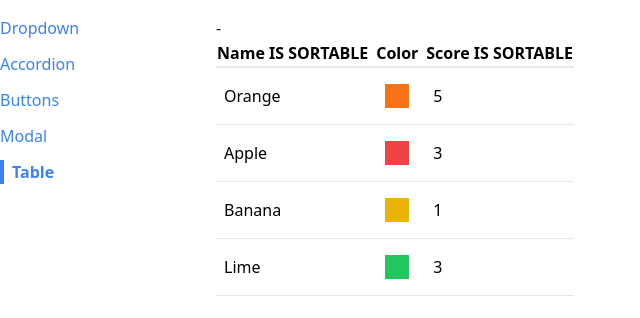
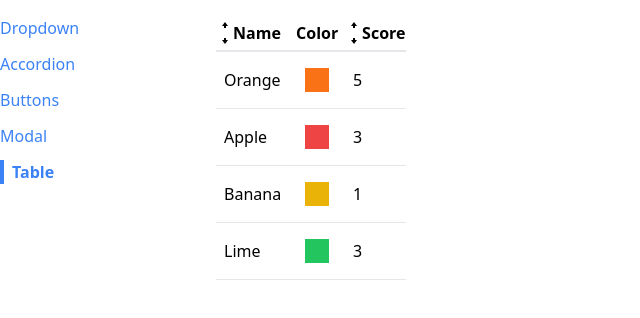
Before and after one commit to daublelilly/react-learning, a React (Create React App) app: page /table in a window 1280 px wide. Shown: the top 318 px of the page, without its empty margins (0-640 px from the left). Built offline with nearby package versions, Linux system fonts and the light colour scheme.

Commit message:
update sorting

```diff
--- a/src/components/SortableTable.js
+++ b/src/components/SortableTable.js
@@ -1,13 +1,21 @@
 import { useState } from 'react';
+import { GoArrowSmallDown, GoArrowSmallUp} from 'react-icons/go';
 import Table from './Table';
 
 function SortableTable(props) {
 
   const [sortOrder, setSortOrder] = useState(null);
   const [sortBy, setSortBy] = useState(null);
-  const { config } = props;
+  const { config, data } = props;
 
   const handleClick = (label) => {
+
+    if(sortBy && label !== sortBy) {
+      setSortOrder('asc');
+      setSortBy(label);
+
+      return;
+    }
 
     if(sortOrder === null) {
       setSortOrder('asc');
@@ -31,16 +39,70 @@
     return {
 
       ...column,
-      header: () => <th onClick={() => handleClick(column.label)}>{column.label} IS SORTABLE</th>
+      header: () =>
+        <th className="cursor-pointer hover:bg-gray-100" onClick={() => handleClick(column.label)}>
+          <div className="flex items-center">
+            {getIcons(column.label, sortBy, sortOrder)}
+
+            {column.label}
+          </div>
+        </th>
     };
   });
 
+  let sortedData = data;
+  if(sortOrder && sortBy) {
+
+    const { sortValue } = config.find(column => column.label === sortBy);
+    sortedData = [...data].sort((a, b) => {
+
+      const valueA = sortValue(a);
+      const valueB = sortValue(b);
+
+      const reverseOrder = sortOrder === 'asc' ? 1 : -1;
+
+      if(typeof valueA === 'string') {
+
+        return valueA.localeCompare(valueB) * reverseOrder;
+      } else {
+
+        return (valueA - valueB) * reverseOrder;
+      }
+    });
+  }
+
   return (
-    <div>
-      {sortOrder} - {sortBy}
-      <Table {...props} config={updatedConfig}></Table>
-    </div>
+      <Table {...props} data={sortedData} config={updatedConfig}></Table>
   );
 }
 
+function getIcons(label, sortBy, sortOrder) {
+
+  if(label !== sortBy) {
+
+    return <div>
+      <GoArrowSmallUp />
+      <GoArrowSmallDown />
+    </div>;
+  }
+
+  if(sortOrder === null) {
+
+    return <div>
+      <GoArrowSmallUp />
+      <GoArrowSmallDown />
+    </div>;
+  } else if(sortOrder === 'asc') {
+
+    return <div>
+      <GoArrowSmallUp />
+    </div>;
+  } else if(sortOrder === 'desc') {
+
+    return <div>
+      <GoArrowSmallDown />
+    </div>;
+  }
+}
+
 export default SortableTable;
```
